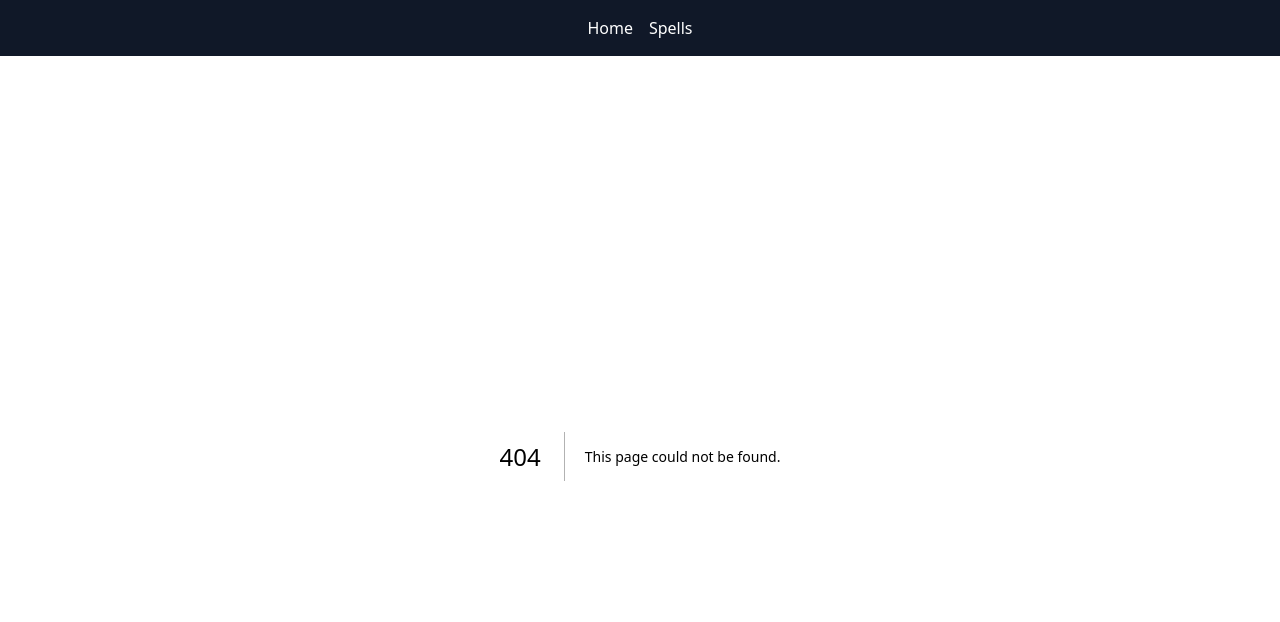
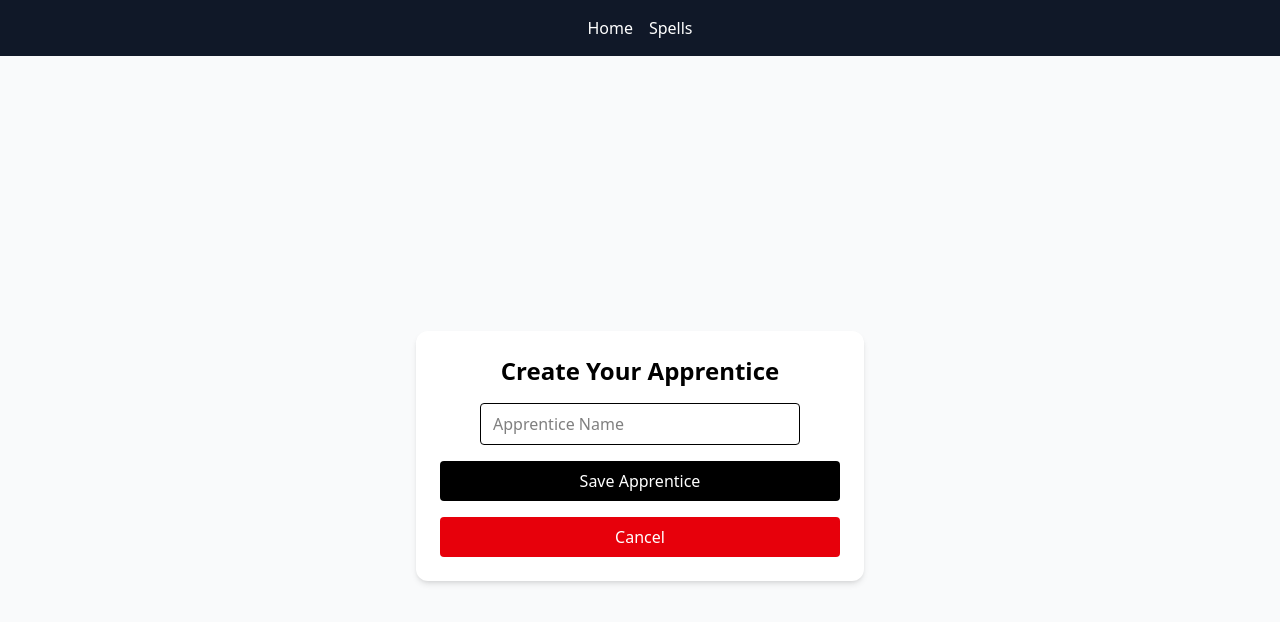
Before and after one commit to seanie1995/frostgrave-warband-manager, a Next.js app: page /ApprenticeCreator in a window 1280 px wide. Before the commit this address had no page. Shown: the top 622 px of the page. Built offline with nearby package versions, Linux system fonts and the light colour scheme.

Commit message:
Can modify and delete warband members now. Can create Apprentice separately from wizard, but wizard will be required in Warband to create apprentice.
Work on upgrading apprentice to Wizard begun.
Need to check rulebook to properly implement
correct logic when upgrading apprentices

```diff
--- /dev/null
+++ b/src/app/ApprenticeCreator/page.tsx
@@ -0,0 +1,104 @@
+'use client'
+import React, { useState, useEffect, FormEvent, useContext } from 'react';
+import { MyContext } from '../context/Context';
+import { Wizard, Apprentice, MemberOrMembers } from "../models/models";
+import { useRouter } from "next/navigation";
+
+const ApprenticeCreator = () => {
+    const context = useContext(MyContext);
+    const router = useRouter();
+
+    if (!context) {
+        throw new Error("MyContext must be used within a MyProvider");
+    }
+
+    const { fullWarband, setFullWarband } = context;
+
+    const [wizard, setWizard] = useState<Wizard | null>(null);
+    const [name, setName] = useState<string>("");
+
+    useEffect(() => {
+        const currentWizard = fullWarband.find((e): e is Wizard => e.role === "Wizard");
+        if (currentWizard) {
+            setWizard(currentWizard);
+        } else {
+            setWizard(null);
+        }
+    }, [fullWarband]);
+
+
+    const handleSubmit = (e: FormEvent<HTMLFormElement>) => {
+        e.preventDefault();
+        console.log("Submitting apprentice with name:", name);
+
+        if (wizard?.role !== "Wizard") {
+            console.warn("No wizard found to copy stats from");
+            return;
+        }
+
+        const newApprentice: Apprentice = {
+            name,
+            role: "Apprentice",
+            school: wizard.school,
+            spells: wizard.spells,
+            move: wizard.move,
+            fight: wizard.fight,
+            shoot: wizard.shoot,
+            armour: wizard.armour,
+            will: wizard.will,
+            health: wizard.health,
+            items: "",
+            notes: "",
+        };
+
+        const updatedWarband = fullWarband.concat(newApprentice);
+
+        localStorage.setItem('warband', JSON.stringify(updatedWarband))
+
+        setFullWarband(updatedWarband);
+
+        router.push("/");
+    };
+
+
+    return (
+        <main className="flex min-h-screen items-center justify-center bg-gray-50 p-4">
+            <form
+                className="bg-white p-6 rounded-xl shadow-md w-full max-w-md space-y-4"
+                onSubmit={handleSubmit}
+            >
+                <h1 className="text-2xl font-bold text-center">Create Your Apprentice</h1>
+
+                <input
+                    type="text"
+                    name="apprenticeName"
+                    placeholder="Apprentice Name"
+                    className="w-full border rounded px-3 py-2 max-w-xs mx-auto block"
+                    required
+                    value={name}
+                    onChange={(e) => setName(e.target.value)}
+                />
+
+                <button
+                    type="submit"
+                    className="w-full bg-black text-white py-2 rounded hover:bg-gray-800"
+                >
+                    Save Apprentice
+                </button>
+
+                <button
+                    type="button"
+                    className="w-full bg-red-600 text-white py-2 rounded hover:bg-gray-800"
+                    onClick={() => {
+                        console.log("Cancelled");
+                        router.back(); // or whatever cancel action
+                    }}
+                >
+                    Cancel
+                </button>
+            </form>
+        </main>
+    );
+};
+
+export default ApprenticeCreator;
--- a/src/app/WarbandBuilder/page.tsx
+++ b/src/app/WarbandBuilder/page.tsx
@@ -1,21 +1,49 @@
 'use client'
-import React from 'react'
+import React, { useContext, useEffect } from 'react'
 import { useRouter } from "next/navigation";
 
+import { MyContext } from '../context/Context';
+import { Member } from '../models/models';
+
 const warbandBuilder = () => {
+
+    const context = useContext(MyContext);
+
+    if (!context) {
+        console.error("Context Error");
+        return;
+    }
+
+    const { fullWarband } = context;
+
     const router = useRouter();
 
     const goToCreateWizard = () => {
         router.push("/WizardCreator");
     }
 
+    const goToCreateApprentice = () => {
+
+        const hasWizards = fullWarband.some((m: Member) => m.role === "Wizard")
+
+        if (!hasWizards) {
+            alert("You need a wizard to create an apprentice")
+            return;
+        } else {
+            router.push("/ApprenticeCreator");
+        }
+
+
+    }
+
     return (
         <main className="flex min-h-screen flex-col items-center justify-center ">
             <div className="border-2 border-black p-4 flex flex-col gap-5 text-xl font-bold">
                 <h1 className="text-xl text-center">Create Warband </h1>
-                <button onClick={goToCreateWizard} className="bg-black text-white rounded-2xl p-1.5 hover:cursor-pointer">Create Wizard/Apprentice</button>
+                <button onClick={goToCreateWizard} className="bg-black text-white rounded-2xl p-1.5 hover:cursor-pointer">Create Wizard</button>
+                <button onClick={goToCreateApprentice} className="bg-black text-white rounded-2xl p-1.5 hover:cursor-pointer">Create Apprentice</button>
                 <button className="bg-black text-white rounded-2xl p-1.5 hover:cursor-pointer">Recruit Soldiers</button>
-                <button className="bg-black text-white rounded-2xl p-1.5 hover:cursor-pointer">View Warband</button>
+
 
             </div>
         </main>
--- a/src/app/components/modifyModal.tsx
+++ b/src/app/components/modifyModal.tsx
@@ -36,6 +36,42 @@ const modifyModal: React.FC<MemberProp> = ({ member, onClick }) => {
 
         onClick();
         localStorage.setItem('warband', JSON.stringify(updatedWarband))
+    }
+
+    const handleUpgrade = (e: React.MouseEvent<HTMLButtonElement>) => {
+        e.preventDefault();
+
+        const currentWizard = fullWarband.find((e: Member) => e.role !== "Wizard") as Wizard | undefined;
+
+        console.log(fullWarband)
+
+        if (!currentWizard) {
+            console.warn("No Wizard Found");
+            return;
+        }
+
+        const newWizard: Wizard = {
+            ...selectedMember,
+            role: "Wizard",
+            level: currentWizard.level,
+            experience: currentWizard.experience,
+            gold: currentWizard.gold,
+            school: currentWizard.school,
+            spells: currentWizard.spells,
+            health: currentWizard.health,
+            fight: currentWizard.fight
+        };
+
+        const updatedWarband = fullWarband
+            .filter((e: Member) => e.name !== selectedMember.name)
+            .concat(newWizard)
+
+        setFullWarband(updatedWarband);
+        localStorage.setItem("warband", JSON.stringify(updatedWarband));
+        onClick();
+
+        console.log(member)
+
     }
 
     return (
@@ -91,7 +127,7 @@ const modifyModal: React.FC<MemberProp> = ({ member, onClick }) => {
                                         className="w-24 border rounded px-3 py-2"
                                         required
                                         defaultValue={(member as Wizard).gold}
-                                        onChange={e => setSelectedMember(prev => ({ ...prev, experience: Number(e.target.value) }))}
+                                        onChange={e => setSelectedMember(prev => ({ ...prev, gold: Number(e.target.value) }))}
                                     />
                                 </div>
                             </div>
@@ -182,7 +218,7 @@ const modifyModal: React.FC<MemberProp> = ({ member, onClick }) => {
                     className="w-full bg-gray-800 text-white py-2 rounded hover:bg-gray-600"
                     onClick={handleChange}
                 >
-                    Save Wizard
+                    Save
                 </button>
                 <button
                     type="button"
@@ -198,6 +234,12 @@ const modifyModal: React.FC<MemberProp> = ({ member, onClick }) => {
                 >
                     Delete
                 </button>
+                {member.role === "Apprentice" ?
+                    <button
+                        type="button"
+                        className="w-full text-white py-2 rounded bg-gray-800  hover:bg-gray-600"
+                        onClick={handleUpgrade}>Upgrade to Wizard</button> :
+                    null}
             </form>
         </main>
     )
--- a/src/app/models/models.ts
+++ b/src/app/models/models.ts
@@ -73,6 +73,12 @@ export interface SpellProp {
     onClick?: () => void
 }
 
+export interface WarbandResources {
+    warbandGold: number,
+    wizardExp: number,
+    wizardLevel: number
+}
+
 export type Member = Soldier | Apprentice | Wizard;
 
 export type MemberOrMembers = Member | Member[];
--- a/src/app/page.tsx
+++ b/src/app/page.tsx
@@ -5,7 +5,7 @@ import MemberCard from "./components/membercard"
 import ModifyModal from "./components/modifyModal"
 import { useRouter } from "next/navigation";
 import { MyContext } from "./context/Context";
-import { useContext } from "react";
+import { useContext, useEffect } from "react";
 import { Wizard, Spell, Member } from "./models/models";
 import { useState } from "react";
 
@@ -22,6 +22,7 @@ export default function Home() {
     router.push('/WarbandBuilder')
   }
 
+  const [forceOrgMessage, setForceOrgMessage] = useState<string>("");
   const [selectedMember, setSelectedMember] = useState<Member | null>(null);
   const [isModCardVisible, setModCardIsVisible] = useState<boolean>(false);
 
@@ -34,10 +35,26 @@ export default function Home() {
     setModCardIsVisible(false);
   }
 
+  useEffect(() => {
+    const numberOfWizards = fullWarband.filter(member => member.role === "Wizard");
+
+    if (numberOfWizards.length === 0) {
+      setForceOrgMessage("You have no wizards in your warband")
+    } else if (numberOfWizards.length > 1) {
+      setForceOrgMessage("You may only have one wizard in your warband")
+    } else if (fullWarband.length < 10) {
+      setForceOrgMessage("You need ten models in your warband")
+    }
+
+  }, [fullWarband])
+
+
   return (
     <>
       <main className="max-h-lvh max-w-screen">
+        {fullWarband.length > 0 ? <div className="flex justify-center pt-3 font-bold text-red-600"><p>{forceOrgMessage}</p></div> : null}
         <div className={`${fullWarband.length === 0 ? 'flex-col' : 'flex'} flex  flex-wrap justify-center items-center border-black p-4 gap-5 text-xl font-bold max-w-screen`}>
+
           {fullWarband.length === 0 ? <div className="flex-col align-middle justify-center text-center"><h1>Frostgrave Warband Manager</h1> <p>Press the + button to create members</p></div> : fullWarband.map((member, index) => (
             <MemberCard key={member.name || index} member={member} onClick={() => handleCardClick(member)}></MemberCard>
           ))}
```
